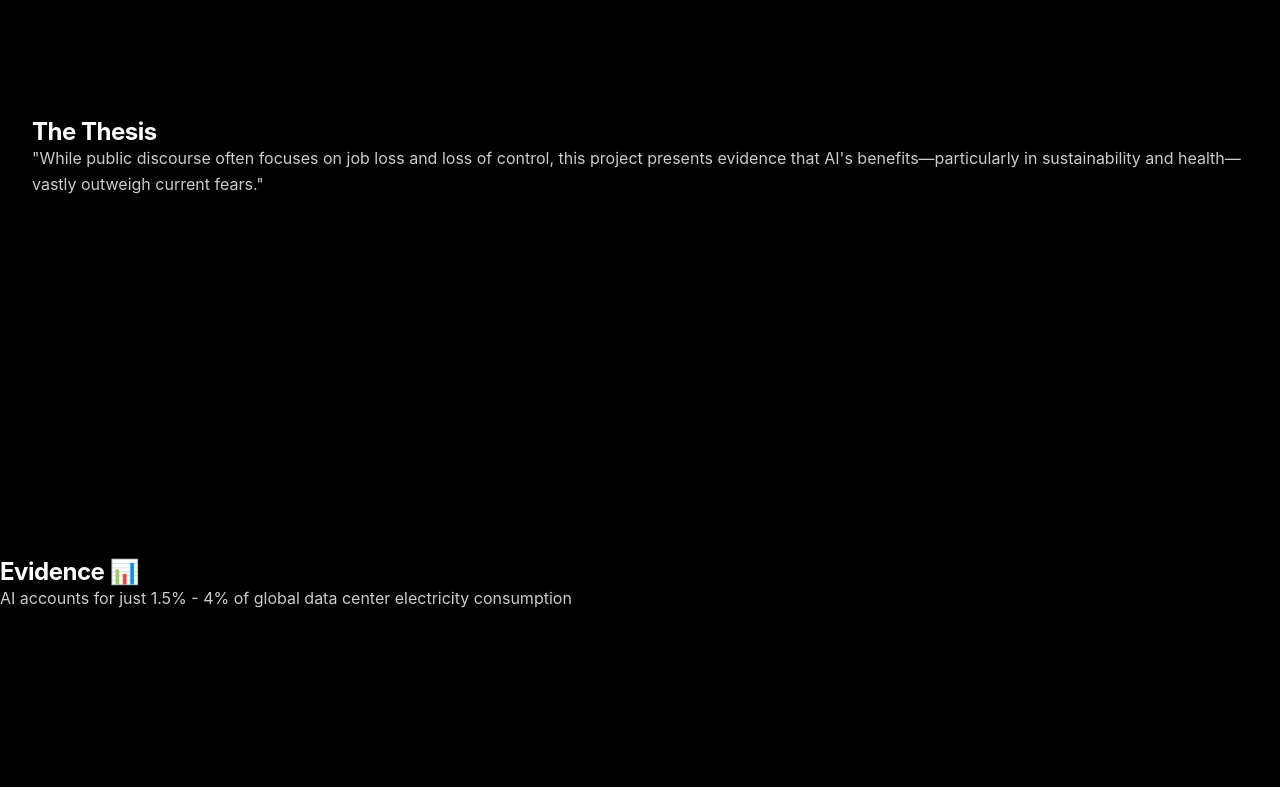
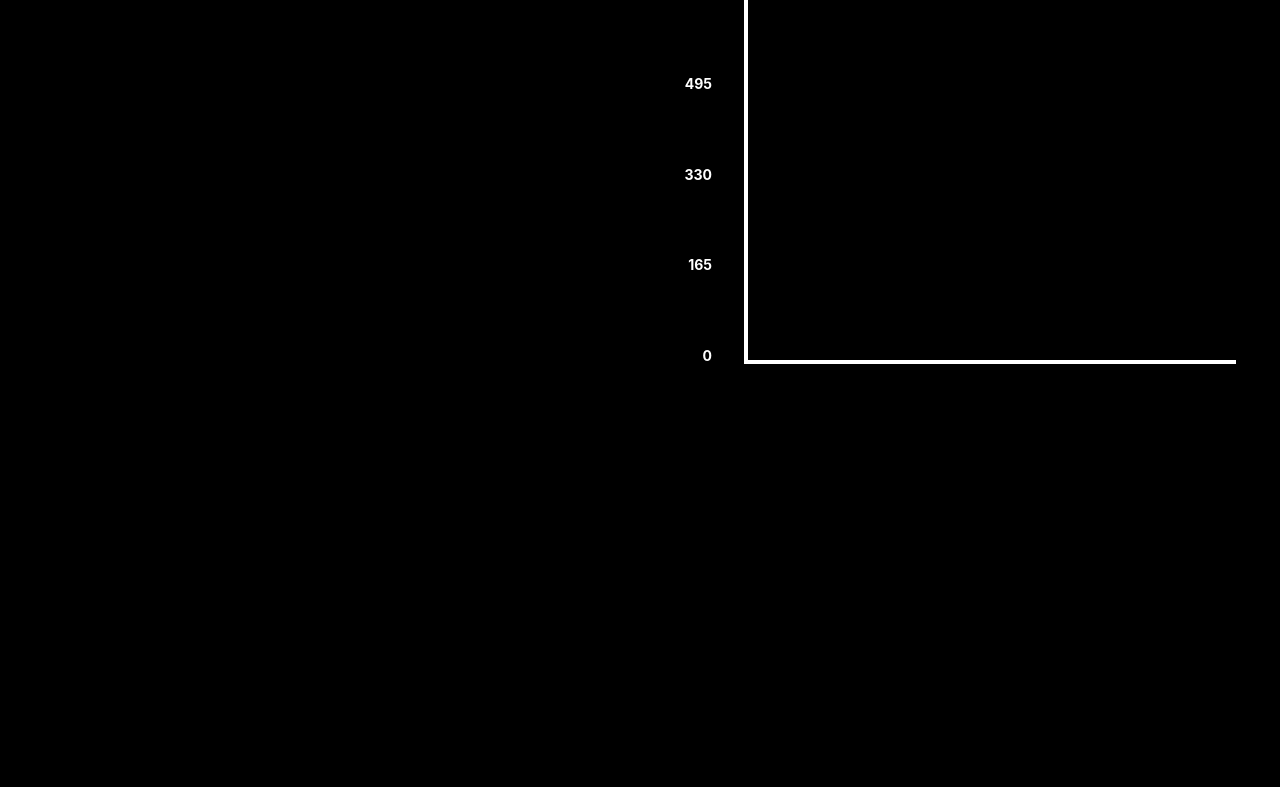
Before and after one commit to goldcookie98/irp-ai, a React (Vite) app: page / in a window 1280 px wide. Shown: the part 1043-1830 px from the top of the page. Built offline with nearby package versions, Linux system fonts and the light colour scheme.

Commit message:
update to bar chart removed thesis and evidence text

```diff
--- a/src/App.jsx
+++ b/src/App.jsx
@@ -1,6 +1,6 @@
 import { useRef } from 'react';
 import Hero from './components/Hero';
-import Thesis from './components/Thesis';
+
 import Evidence from './components/Evidence';
 import Footer from './components/Footer';
 
@@ -8,7 +8,7 @@ function App() {
   return (
     <main className="bg-black min-h-screen text-white selection:bg-blue-500/30">
       <Hero />
-      <Thesis />
+
       <Evidence />
       <Footer />
     </main>
--- a/src/components/Evidence.jsx
+++ b/src/components/Evidence.jsx
@@ -1,4 +1,5 @@
 import { motion } from 'framer-motion';
+
 import ScrollDrivenChart from './ScrollDrivenChart';
 
 export default function Evidence() {
@@ -19,11 +20,11 @@ export default function Evidence() {
             visibleBars: 1
         },
         {
-            text: "Watching 1 hour of TV uses 4 gallons - 4x more than AI.",
+            text: "Watching 1 hour of TV uses 4 gallons - 4x more than AI. This means 1 hour of TV uses about 120,000 ChatGPT queries.",
             visibleBars: 2
         },
         {
-            text: "A single hamburger? 660 gallons. That's 660x more than those AI queries.",
+            text: "A single hamburger? 660 gallons. That's 660x more than those AI queries. So one hamburger is around 198,000 ChatGPT queries.",
             visibleBars: 3
         }
     ];
@@ -112,24 +113,6 @@ export default function Evidence() {
 
     return (
         <section className="min-h-screen bg-black text-white py-20 px-8">
-            {/* Header */}
-            <motion.div
-                initial={{ opacity: 0, y: 30 }}
-                whileInView={{ opacity: 1, y: 0 }}
-                viewport={{ once: true }}
-                transition={{ duration: 0.8 }}
-                className="max-w-4xl mx-auto mb-20 text-center"
-            >
-                <h2 className="text-5xl md:text-6xl font-bold mb-8">
-                    Evidence 📊
-                </h2>
-                <p className="text-2xl text-gray-400">
-                    AI accounts for just{' '}
-                    <span className="text-blue-400 font-bold">1.5% - 4%</span>{' '}
-                    of global data center electricity consumption
-                </p>
-            </motion.div>
-
             {/* Scroll-Driven Chart 1: Water Consumption */}
             <ScrollDrivenChart
                 storySteps={waterStorySteps}
```
